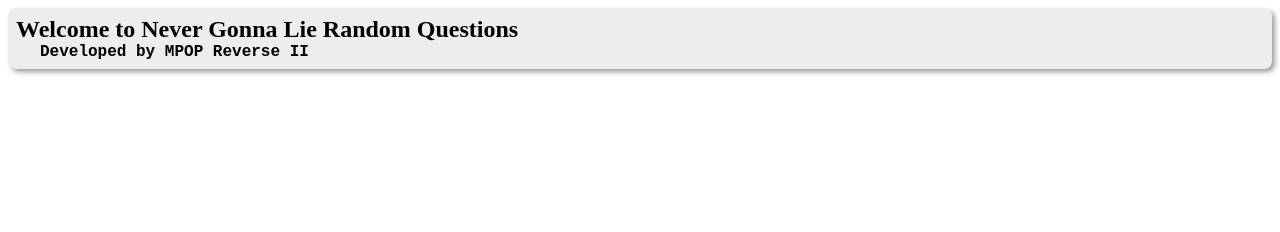
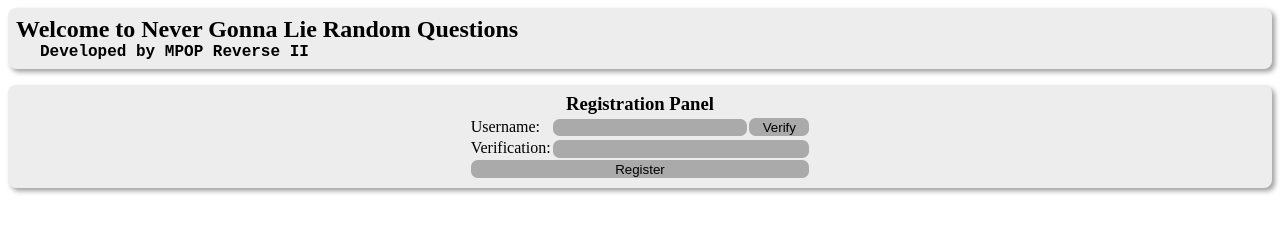
Before and after one commit to RyannKim327/NGL-random-questionaire, a website: page index.html in a window 1280 px wide. Drawn offline with Linux system fonts and the light colour scheme.

Commit message:
05-20-23 22:37

```diff
--- a/index.html
+++ b/index.html
@@ -13,7 +13,7 @@
 				outline: none;
 				user-select: none;
 			}
-			header{
+			header, main{
 				background-color: #ededed;
 				padding: .5em;
 				margin: .5em;
@@ -28,6 +28,31 @@
 				padding-left: 1.5em;
 				font-weight: 500%;
 			}
+			main{
+				display: flex;
+				flex-direction: column;
+				margin: 1em .5em;
+				align-items: center;
+			}
+			main input{
+				background-color: #aaaaaa;
+				border: 0;
+				border-radius: .5em;
+				width: 100%;
+				padding: .1em 1em;
+				font-family: 'Courier New', Courier, monospace;
+			}
+			main button{
+				background-color: #aaaaaa;
+				border: 0;
+				border-radius: .5em;
+				width: 100%;
+				padding: .1em 1em;
+				box-sizing: border-box;
+				-webkit-box-sizing: border-box;
+				-moz-box-sizing: border-box;
+				cursor: pointer;
+			}
 		</style>
 	</head>
 	<body>
@@ -37,8 +62,42 @@
 		</header>
 		<main>
 			<div class="add-user">
-
+				<table>
+					<caption>
+						<h3>Registration Panel</h3>
+					</caption>
+					<tr>
+						<td>
+							<label for="usn">Username:</label>
+						</td>
+						<td>
+							<input type="text" id="usn">
+						</td>
+						<td>
+							<button id="verify">Verify</button>
+						</td>
+					</tr>
+					<tr>
+						<td>
+							<label for="verif">Verification:</label>
+						</td>
+						<td colspan="2">
+							<input type="text" id="verif">
+						</td>
+					</tr>
+					<tr>
+						<td colspan="3">
+							<button id="done">Register</button>
+						</td>
+					</tr>
+				</table>
 			</div>
 		</main>
 	</body>
+	<script>
+		const $ = (id) => {
+			return document.querySelector(id)
+		}
+
+	</script>
 </html>
```
